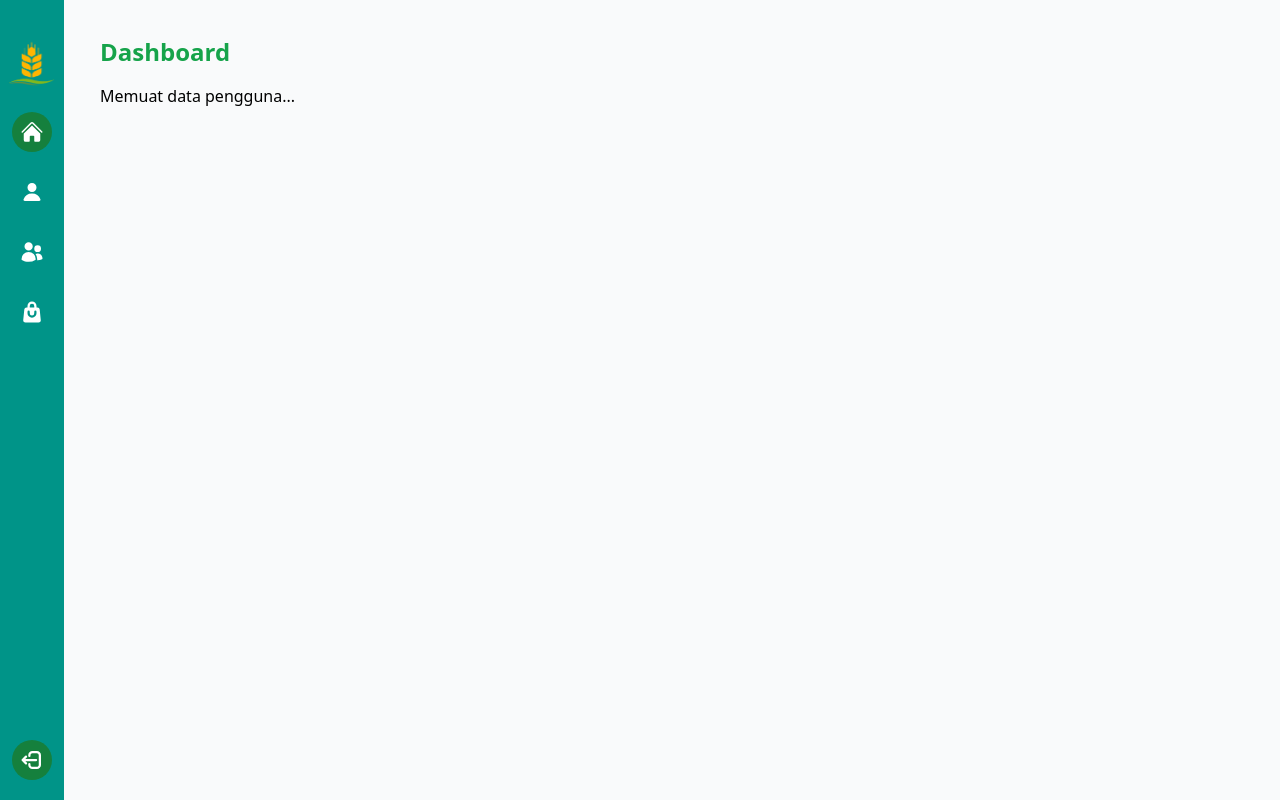
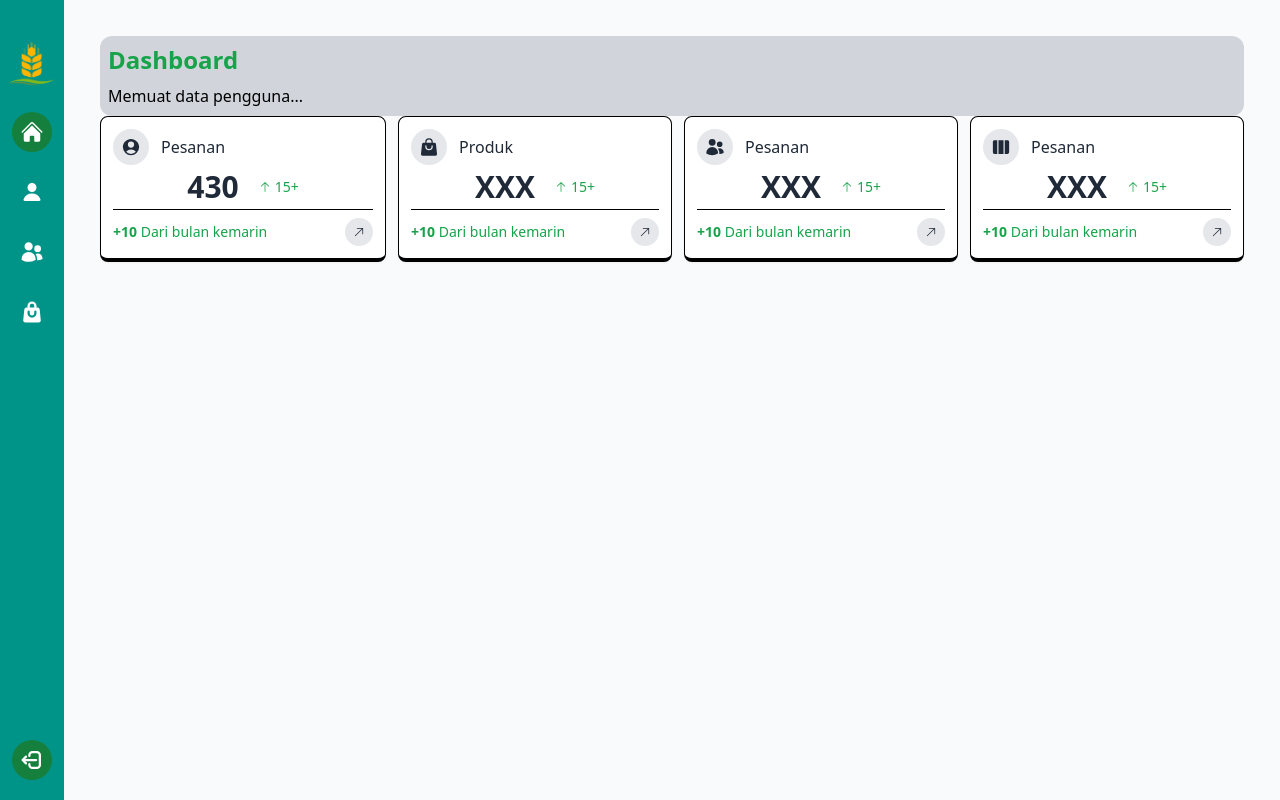
Before and after one commit to Muhless/pd_pritani_NUXT, a Nuxt app: page /dashboard in a window 1280 px wide. Built offline with nearby package versions, Linux system fonts and the light colour scheme.

Commit message:
feat(dashboard): add dashboard card

```diff
--- /dev/null
+++ b/app/components/card/DashboardCard.vue
@@ -0,0 +1,43 @@
+<script setup lang="ts">
+import { ArrowUpIcon, ArrowUpRightIcon } from "@heroicons/vue/24/solid";
+import type { Component } from "vue";
+
+interface Props {
+  label?: string;
+  content?: string;
+  icon: Component;
+}
+
+const { label, content, icon } = withDefaults(defineProps<Props>(), {
+  label: "Tanpa label",
+  content: "XXX",
+});
+</script>
+
+<template>
+  <div
+    class="bg-white p-3 border border-black border-b-4 rounded-lg shadow-sm text-gray-800"
+  >
+    <div class="w-full flex space-x-3 items-center">
+      <div class="bg-gray-200 rounded-full p-2">
+        <component :is="icon" class="w-5 h-auto" />
+      </div>
+      <h1>{{ label }}</h1>
+    </div>
+    <div class="flex items-center space-x-5 justify-center">
+      <p class="text-3xl py-1 font-bold">{{ content }}</p>
+      <div class="flex text-green-600 space-x-1">
+        <ArrowUpIcon class="w-3 h-auto" />
+        <p class="text-sm">15+</p>
+      </div>
+    </div>
+    <div class="flex justify-between items-center border-t border-black pt-2">
+      <h1 class="text-sm text-green-600 font-bold">
+        +10 <span class="font-normal">Dari bulan kemarin</span>
+      </h1>
+      <div class="bg-gray-200 rounded-full p-2 cursor-pointer">
+        <ArrowUpRightIcon class="w-3 h-auto" />
+      </div>
+    </div>
+  </div>
+</template>
--- a/app/pages/dashboard/index.vue
+++ b/app/pages/dashboard/index.vue
@@ -1,4 +1,11 @@
 <script setup lang="ts">
+import {
+  ShoppingBagIcon,
+  UserCircleIcon,
+  UsersIcon,
+  ViewColumnsIcon,
+} from "@heroicons/vue/24/solid";
+import BaseCard from "~/components/card/DashboardCard.vue";
 import { useAuthStore } from "~/stores/AuthStores";
 
 useHead({
@@ -13,11 +20,19 @@ definePageMeta({
 
 <template>
   <div>
-    <h1 class="text-2xl font-bold text-green-600 mb-4">Dashboard</h1>
-    <p v-if="auth.user">
-      Selamat datang,
-      <span class="font-semibold">{{ auth.user.username }}</span>
-    </p>
-    <p v-else>Memuat data pengguna...</p>
+    <div class="bg-gray-300 rounded-xl p-2">
+      <h1 class="text-2xl font-bold text-green-600 mb-2">Dashboard</h1>
+      <p v-if="auth.user">
+        Selamat datang,
+        <span class="font-semibold">{{ auth.user.username }}</span>
+      </p>
+      <p v-else>Memuat data pengguna...</p>
+    </div>
+    <div class="space-x-3 grid grid-cols-4">
+      <BaseCard label="Pesanan" content="430" :icon="UserCircleIcon" />
+      <BaseCard label="Produk" :icon="ShoppingBagIcon" />
+      <BaseCard label="Pesanan" :icon="UsersIcon" />
+      <BaseCard label="Pesanan" :icon="ViewColumnsIcon" />
+    </div>
   </div>
 </template>
```
